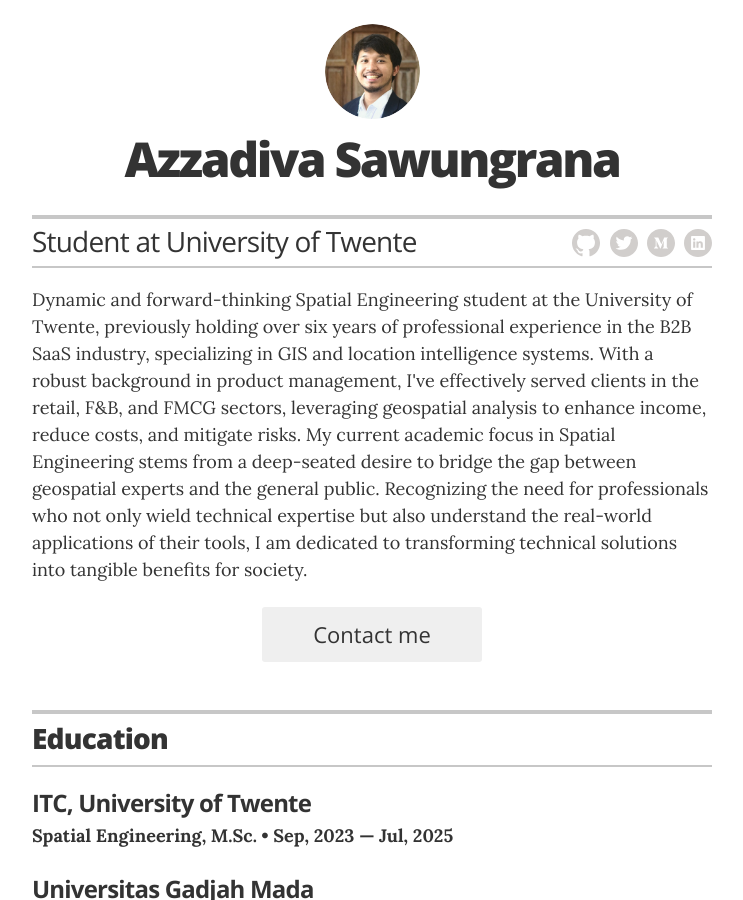
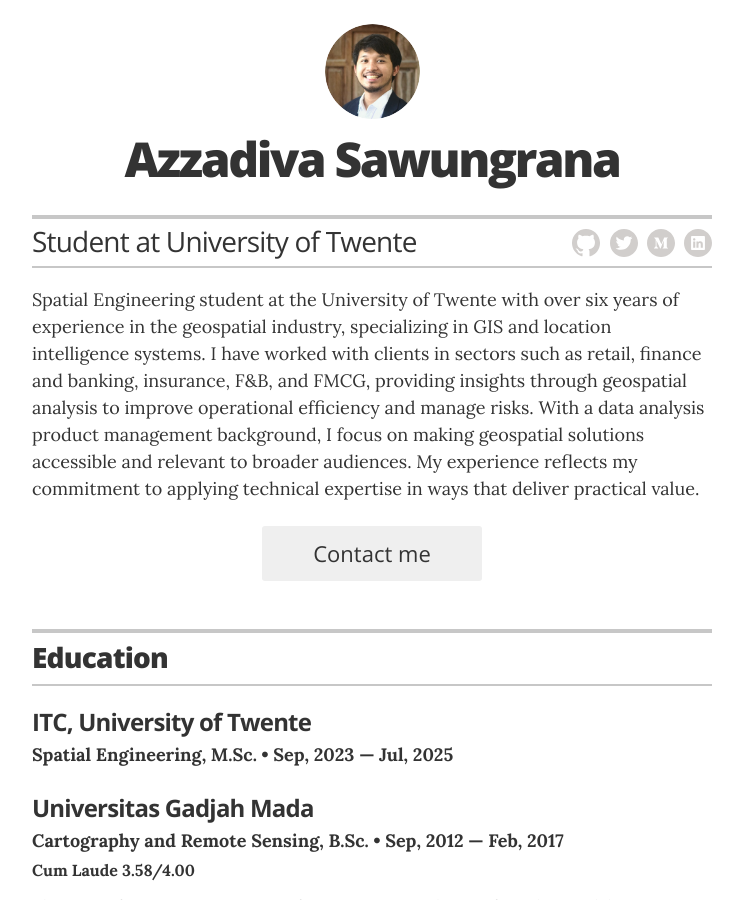
Before and after one commit to sawungrana/sawungrana.github.io, a Jekyll site: the page built from docs/index.html, in a window 1280 px wide and 900 px high. Shown: the whole window, without its empty margins (268-1011 px from the left). Built offline with Jekyll 4.4.1, drawn with Linux system fonts in a browser that asks for light colours.

Commit message:
updated config yml with new description

```diff
--- a/docs/_config.yml
+++ b/docs/_config.yml
@@ -23,7 +23,7 @@ resume_contact_address: "Boulevard 1945 4 7511AE Enschede"
 #resume_header_contact_info:     "742 Evergreen Terrace, Springfield • 555-7334 • lisasimpson@youremailaddress.com"
 display_header_contact_info: "true"
 
-resume_header_intro: "<p>Dynamic and forward-thinking Spatial Engineering student at the University of Twente, previously holding over six years of professional experience in the B2B SaaS industry, specializing in GIS and location intelligence systems. With a robust background in product management, I've effectively served clients in the retail, F&B, and FMCG sectors, leveraging geospatial analysis to enhance income, reduce costs, and mitigate risks. My current academic focus in Spatial Engineering stems from a deep-seated desire to bridge the gap between geospatial experts and the general public. Recognizing the need for professionals who not only wield technical expertise but also understand the real-world applications of their tools, I am dedicated to transforming technical solutions into tangible benefits for society.</p>"
+resume_header_intro: "<p>Spatial Engineering student at the University of Twente with over six years of experience in the geospatial industry, specializing in GIS and location intelligence systems. I have worked with clients in sectors such as retail, finance and banking, insurance, F&B, and FMCG, providing insights through geospatial analysis to improve operational efficiency and manage risks. With a data analysis product management background, I focus on making geospatial solutions accessible and relevant to broader audiences. My experience reflects my commitment to applying technical expertise in ways that deliver practical value.</p>"
 
 # use "yes" to display the email contact button,
 # "no" to display an "I'm not looking for work" message,
```
